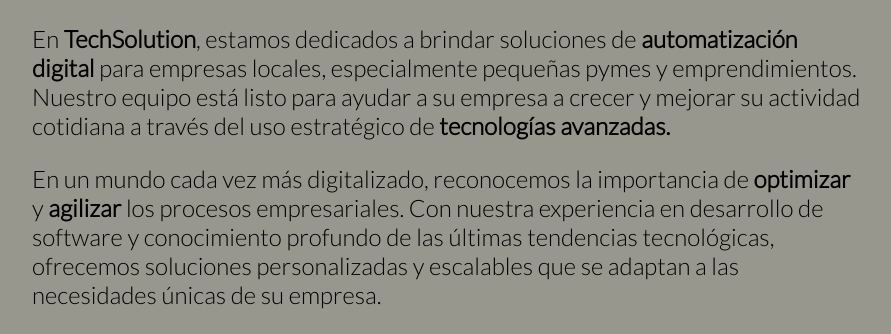
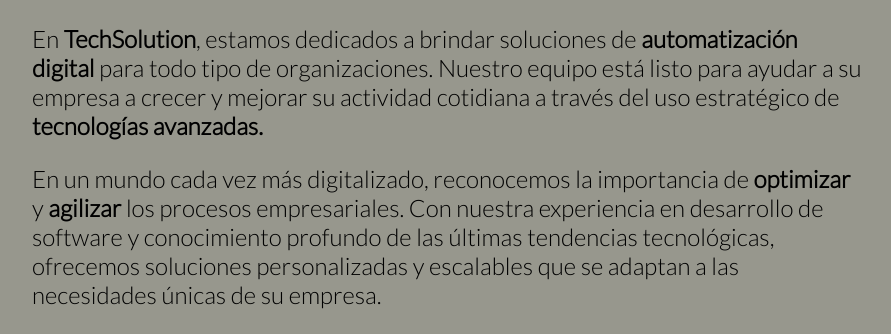
Before and after one commit to MiselliMartin/precioACatalogoMVC, a Flask app: page /conocenos in a window 1280 px wide. Shown: the part 125-459 px from the top of the page, without its empty margins (192-1083 px from the left). Run offline with Flask 3, Linux system fonts and the light colour scheme; some libraries are stand-ins or nearby versions; some web fonts are replaced.

Commit message:
Update index.html

```diff
--- a/templates/index.html
+++ b/templates/index.html
@@ -44,7 +44,7 @@
   <main class="mainindex">
 
     <p class='tex'>
-      En <strong>TechSolution</strong>, estamos dedicados a brindar soluciones de <strong>automatización digital</strong> para empresas locales, especialmente pequeñas pymes y emprendimientos. Nuestro equipo está listo para ayudar a su empresa a crecer y mejorar su actividad cotidiana a través del uso estratégico de <strong>tecnologías avanzadas.</strong>
+      En <strong>TechSolution</strong>, estamos dedicados a brindar soluciones de <strong>automatización digital</strong> para todo tipo de organizaciones. Nuestro equipo está listo para ayudar a su empresa a crecer y mejorar su actividad cotidiana a través del uso estratégico de <strong>tecnologías avanzadas.</strong>
     </p>
 
     <p class='tex'>
```
